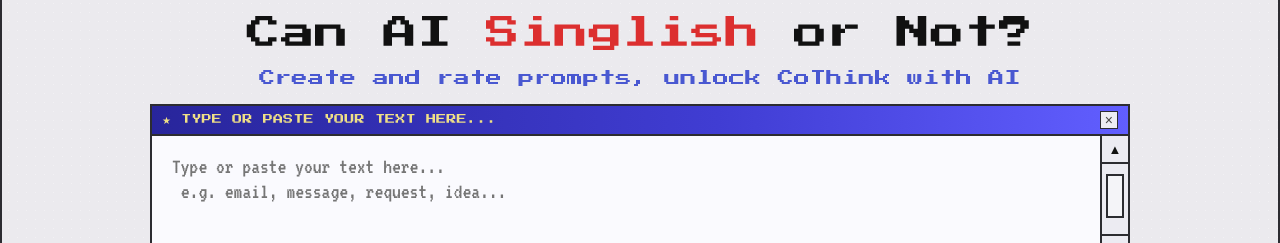
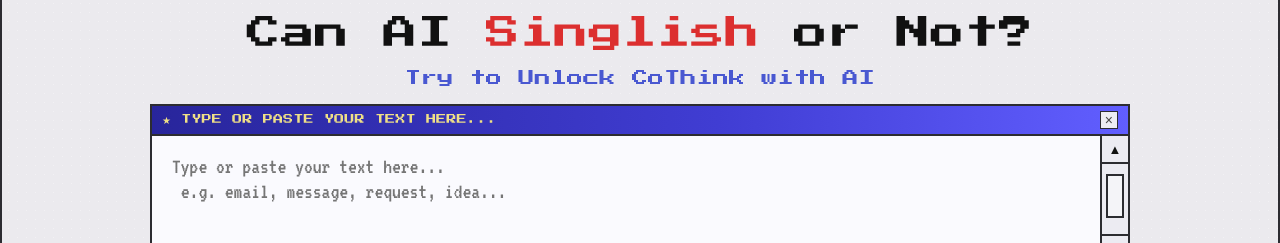
Before and after one commit to gcomperato-alt/canornot-site, a plain HTML site: page index.html in a window 1280 px wide. Shown: the part 194-437 px from the top of the page. Drawn offline with Linux system fonts and the light colour scheme; a script that the page names is missing.

Commit message:
Update index.html

```diff
--- a/index.html
+++ b/index.html
@@ -776,7 +776,7 @@
 <h1 class="pixel">
 <span>Can AI </span><span class="red">Singlish</span><span> or Not?</span>
 </h1>
-<div class="hero-sub pixel">Create and rate prompts, unlock CoThink with AI</div>
+<div class="hero-sub pixel">Try to Unlock CoThink with AI</div>
 </div>
 </section>
 <section class="main-chat-window">
```
